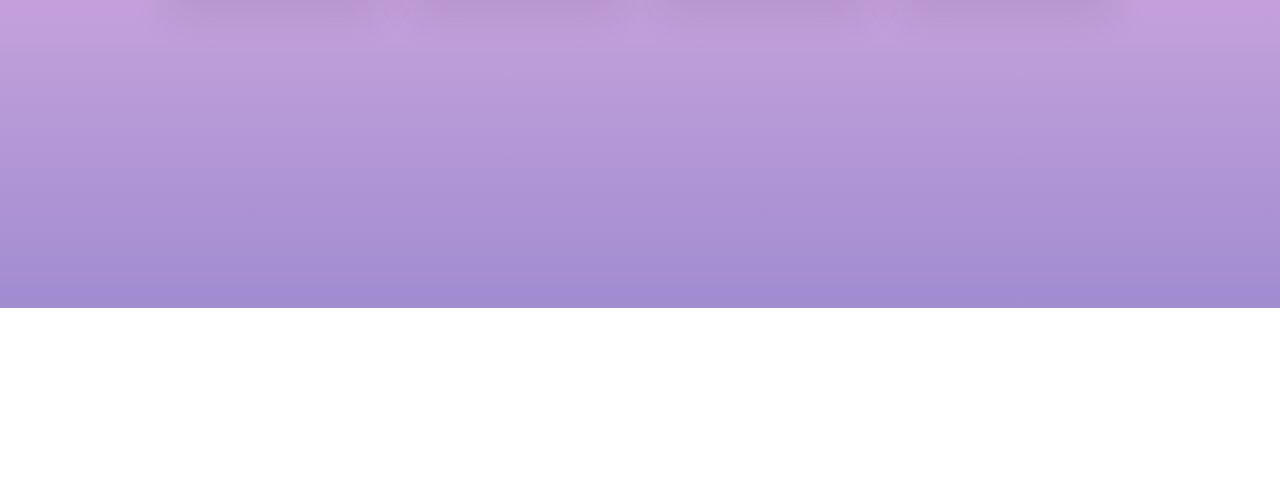
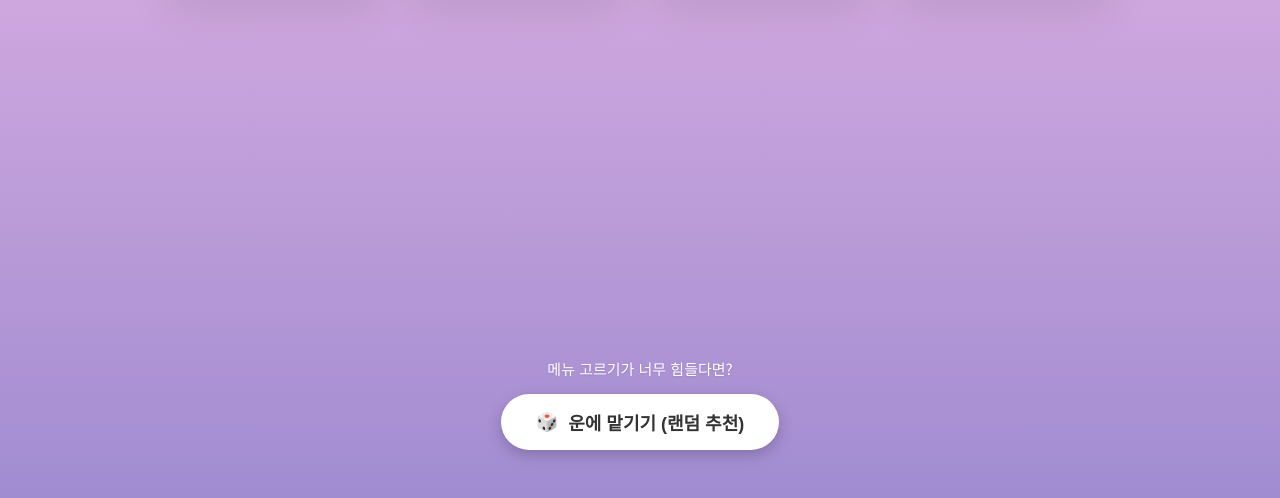
Before and after one commit to CDE0221/test-01, a plain HTML site: page index.html in a window 1280 px wide. Shown: the part 492-990 px from the top of the page. Before the commit the page ends 800 px from the top, so only its background shows below. Drawn offline with nearby package versions, Linux system fonts and the light colour scheme.

Commit message:
랜덤 추천 기능

```diff
--- a/index.html
+++ b/index.html
@@ -61,7 +61,16 @@
             </div>
         </div>
     </div>
+</div>
 
+        <div class="random-pick-section">
+            <p class="random-text">메뉴 고르기가 너무 힘들다면?</p>
+            <button id="random-btn" class="random-btn">
+                <span>🎲</span> 운에 맡기기 (랜덤 추천)
+            </button>
+        </div>
+
+    </div>
 
     <div id="map-screen">
         <div class="top-bar">
--- a/script.js
+++ b/script.js
@@ -260,3 +260,33 @@ backBtn.addEventListener("click", () => {
     categoryScreen.style.display = "block";
     map.setView(ANSAN_CENTER, ANSAN_ZOOM);
 });
+/* ⭐ 랜덤 맛집 추천 기능 (룰렛) */
+const randomBtn = document.getElementById("random-btn");
+
+// 버튼이 존재할 때만 실행 (에러 방지)
+if (randomBtn) {
+    randomBtn.addEventListener("click", () => {
+        // 1. 등록된 모든 식당 중 하나를 무작위로 뽑기
+        const randomIndex = Math.floor(Math.random() * stores.length);
+        const randomStore = stores[randomIndex];
+
+        // 2. 지도 화면으로 강제 이동
+        categoryScreen.style.display = "none";
+        mapScreen.style.display = "block";
+
+        // 3. 타이틀을 '랜덤 추천'으로 변경
+        selectedTitle.textContent = "🎲 오늘의 운명은?";
+
+        // 4. 지도에 모든 마커 표시 (그래야 이동 가능)
+        filterMarkers("전체");
+
+        // 5. 뽑힌 식당 위치로 지도 줌인 & 정보창 열기
+        map.setView([randomStore.lat, randomStore.lng], 16);
+        showStore(randomStore);
+
+        // 6. 사용자가 헷갈리지 않게 알림창 띄우기
+        setTimeout(() => {
+            alert(`오늘의 추천 맛집은 [${randomStore.name}] 입니다! \n(${randomStore.category} - ${randomStore.desc})`);
+        }, 300);
+    });
+}
--- a/style.css
+++ b/style.css
@@ -3,10 +3,6 @@ body {
     margin: 0;
     /* 👇 화사한 파스텔톤 그라데이션 배경 적용! */
     background: linear-gradient(to top, #a18cd1 0%, #fbc2eb 100%);
-    /* 만약 더 알록달록한 걸 원하시면 아래 코드로 바꿔보세요! */
-    /* background: linear-gradient(to right, #ffecd2 0%, #fcb69f 100%); (살구색 그라데이션) */
-    /* background: linear-gradient(to top, #a18cd1 0%, #fbc2eb 100%); (보라+핑크 그라데이션) */
-
     font-family: "Noto Sans KR", sans-serif;
     min-height: 100vh; /* 화면 전체에 배경이 꽉 차도록 설정 */
 }
@@ -264,3 +260,49 @@ body {
     transform: scale(1.1) translateY(-8px);
     border-color: #3e86f5;
 }
+/* ⭐ 랜덤 추천 섹션 디자인 */
+.random-pick-section {
+    margin-top: 50px;       /* 위쪽 카드들과 거리 벌리기 */
+    text-align: center;     /* 가운데 정렬 */
+    animation: fadeInUp 1s ease-out; /* 부드럽게 등장하는 애니메이션 */
+    padding-bottom: 50px;   /* 바닥 여백 확보 */
+}
+
+.random-text {
+    font-size: 15px;
+    color: #fff;            /* 배경이 진하니까 글자는 흰색으로 */
+    margin-bottom: 15px;
+    font-weight: 500;
+    text-shadow: 0 1px 2px rgba(0,0,0,0.1);
+}
+
+/* 🎲 랜덤 버튼 디자인 (핵심!) */
+.random-btn {
+    background: white;      /* 깔끔한 흰색 배경 */
+    border: none;
+    padding: 15px 35px;     /* 버튼 크기 넉넉하게 */
+    font-size: 18px;
+    font-weight: 800;       /* 글자 굵게 */
+    color: #333;
+    border-radius: 50px;    /* 둥글둥글한 알약 모양 */
+    cursor: pointer;
+    box-shadow: 0 5px 15px rgba(0, 0, 0, 0.2); /* 그림자 */
+    transition: all 0.3s ease; /* 움직임 부드럽게 */
+
+    display: inline-flex;
+    align-items: center;
+    gap: 10px;
+}
+
+/* 마우스 올렸을 때 효과 (인터랙션) */
+.random-btn:hover {
+    transform: translateY(-5px) scale(1.05); /* 위로 살짝 뜨면서 커짐 */
+    box-shadow: 0 10px 25px rgba(255, 255, 255, 0.4); /* 흰색 후광 효과 */
+    color: #a18cd1; /* 글자색을 배경색과 깔맞춤 */
+}
+
+/* 등장 애니메이션 정의 */
+@keyframes fadeInUp {
+    from { opacity: 0; transform: translateY(20px); }
+    to { opacity: 1; transform: translateY(0); }
+}
```
